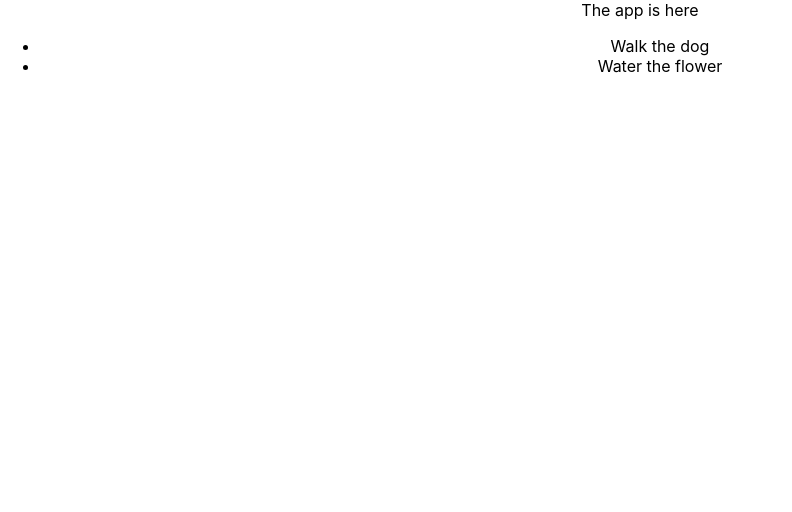
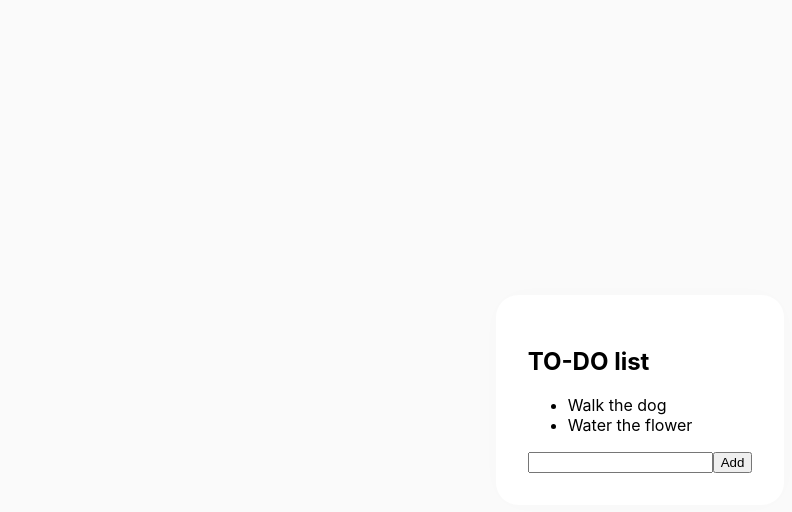
Before and after one commit to gosiast/todo-list-react, a React (Create React App) app: page / in a window 1280 px wide. Shown: the top 512 px of the page, without its empty margins (0-792 px from the left). Built offline with nearby package versions, Linux system fonts and the light colour scheme.

Commit message:
Users can use the form to add new task.
completed

```diff
--- a/src/App.css
+++ b/src/App.css
@@ -1,38 +1,15 @@
-.App {
-  text-align: center;
+.app--wrapper {
+	background-color: #fafafa;
+	display: flex;
+	align-items: center;
+	justify-content: center;
+	height: 100vh;
 }
 
-.App-logo {
-  height: 40vmin;
-  pointer-events: none;
+.app--container {
+	background-color: #fff;
+	box-shadow: 0 0 2rem 0 rgba(120, 120, 120, 0.01);
+	border-radius: 1.4rem;
+	max-width: 480px;
+	padding: 2rem;
 }
-
-@media (prefers-reduced-motion: no-preference) {
-  .App-logo {
-    animation: App-logo-spin infinite 20s linear;
-  }
-}
-
-.App-header {
-  background-color: #282c34;
-  min-height: 100vh;
-  display: flex;
-  flex-direction: column;
-  align-items: center;
-  justify-content: center;
-  font-size: calc(10px + 2vmin);
-  color: white;
-}
-
-.App-link {
-  color: #61dafb;
-}
-
-@keyframes App-logo-spin {
-  from {
-    transform: rotate(0deg);
-  }
-  to {
-    transform: rotate(360deg);
-  }
-}
--- a/src/App.js
+++ b/src/App.js
@@ -1,25 +1,70 @@
-import logo from "./logo.svg";
+/**
+ * Class component example
+ *
+ * on this TODO list we're gonna use the *class* component,
+ * the old-fashioned style of React
+ */
+
+import React from "react";
 import "./App.css";
 import TodoItem from "./components/TodoItem";
+import TodoForm from "./components/TodoForm";
 
-const state = {
+class App extends React.Component {
+	constructor(props) {
+		super(props);
+
+		this.state = {
 			todos: [
 				{ id: 1, task: "Walk the dog", done: false },
 				{ id: 2, task: "Water the flower", done: true },
 			],
 		};
-
-function mappingEachItem(todo) {
-	return <TodoItem task={todo.task} />;
 	}
 
-function App() {
+	// this way we can modify the state of the component
+	// by using setState method from "this"
+	// handleChangeTitle() {
+	// 	this.setState({
+	//  title: "This is a new title",
+	// 	});
+	// }
+
+	onReturnedTask = (task) => {
+		const quantitityOfTodos = this.state.todos.length + 1;
+		const newTask = {
+			id: quantitityOfTodos,
+			task: task,
+			done: false,
+		};
+
+		const newTodos = this.state.todos.map((todo) => todo);
+		newTodos.push(newTask);
+
+		this.setState({
+			todos: newTodos,
+		});
+	};
+
+	render() {
+		// destructuring of an object https://www.w3schools.com/react/react_es6_destructuring.asp
+		const { todos } = this.state;
+
 		return (
-		<div className="App">
-			The app is here
-			<ul>{state.todos.map(mappingEachItem)}</ul>
+			<div className="app--wrapper">
+				<div className="app--container">
+					<h2>TO-DO list</h2>
+
+					<ul>
+						{todos.map((todo) => (
+							<TodoItem task={todo.task} />
+						))}
+					</ul>
+					<TodoForm returnedTask={this.onReturnedTask} />
+				</div>
 			</div>
 		);
 	}
+}
 
 export default App;
--- a/src/components/TodoForm.js
+++ b/src/components/TodoForm.js
@@ -0,0 +1,42 @@
+import React from "react";
+
+class TodoForm extends React.Component {
+	state = {
+		text: "",
+	};
+
+	handleOnChangeInput = (event) => {
+		const letterPressed = event.target.value;
+		this.setState({
+			text: letterPressed,
+		});
+	};
+
+	handleOnClickAddButton = (event) => {
+		event.preventDefault();
+
+		if (this.state.text !== "") {
+			this.props.returnedTask(this.state.text);
+			this.setState({
+				text: "",
+			});
+		}
+	};
+
+	render() {
+		return (
+			<form>
+				<input
+					type="text"
+					value={this.state.text}
+					onChange={this.handleOnChangeInput}
+				/>
+				<button type="submit" onClick={this.handleOnClickAddButton}>
+					Add
+				</button>
+			</form>
+		);
+	}
+}
+
+export default TodoForm;
```
Lines whose indentation alone changed are shown as unchanged.
